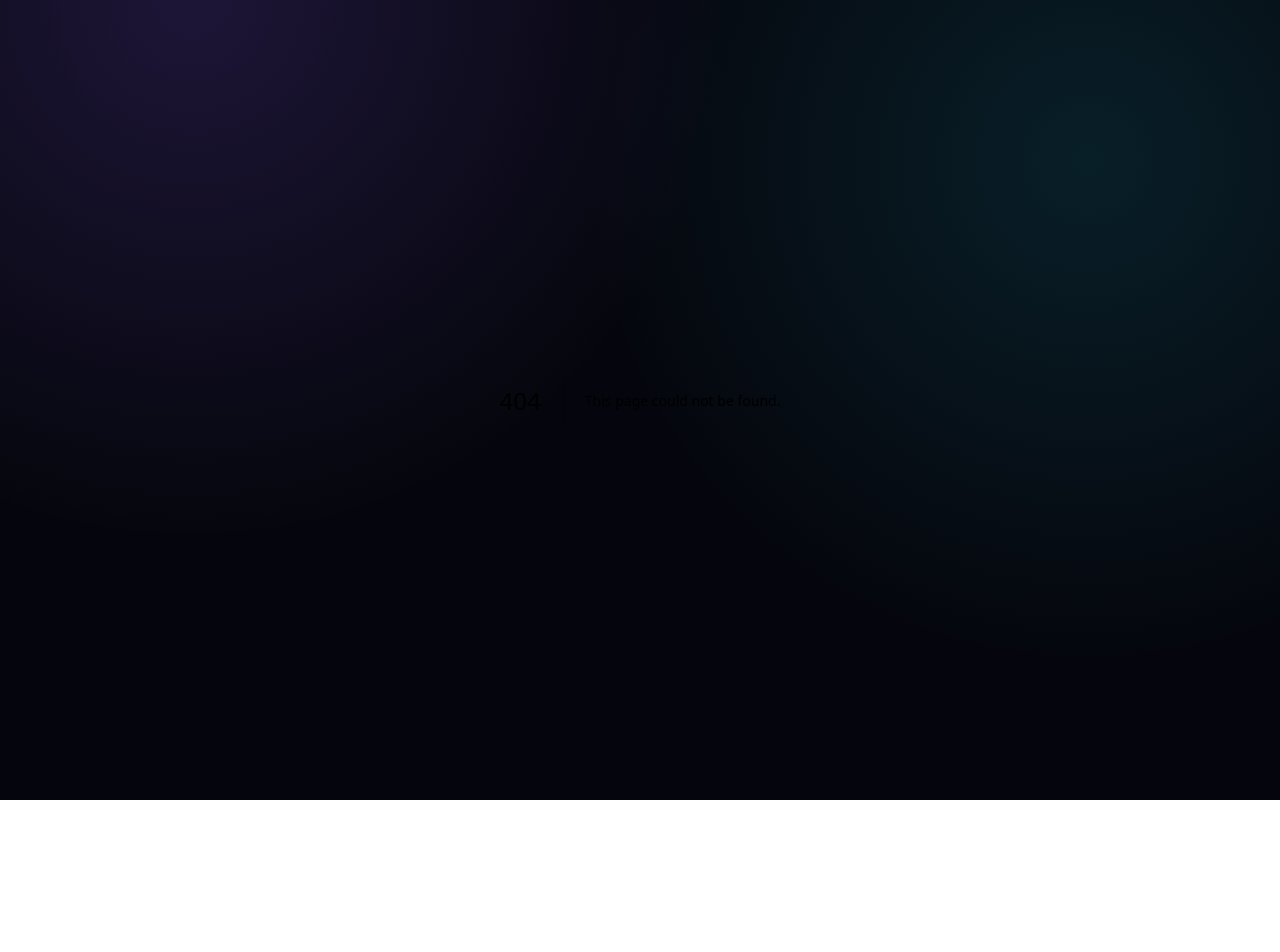
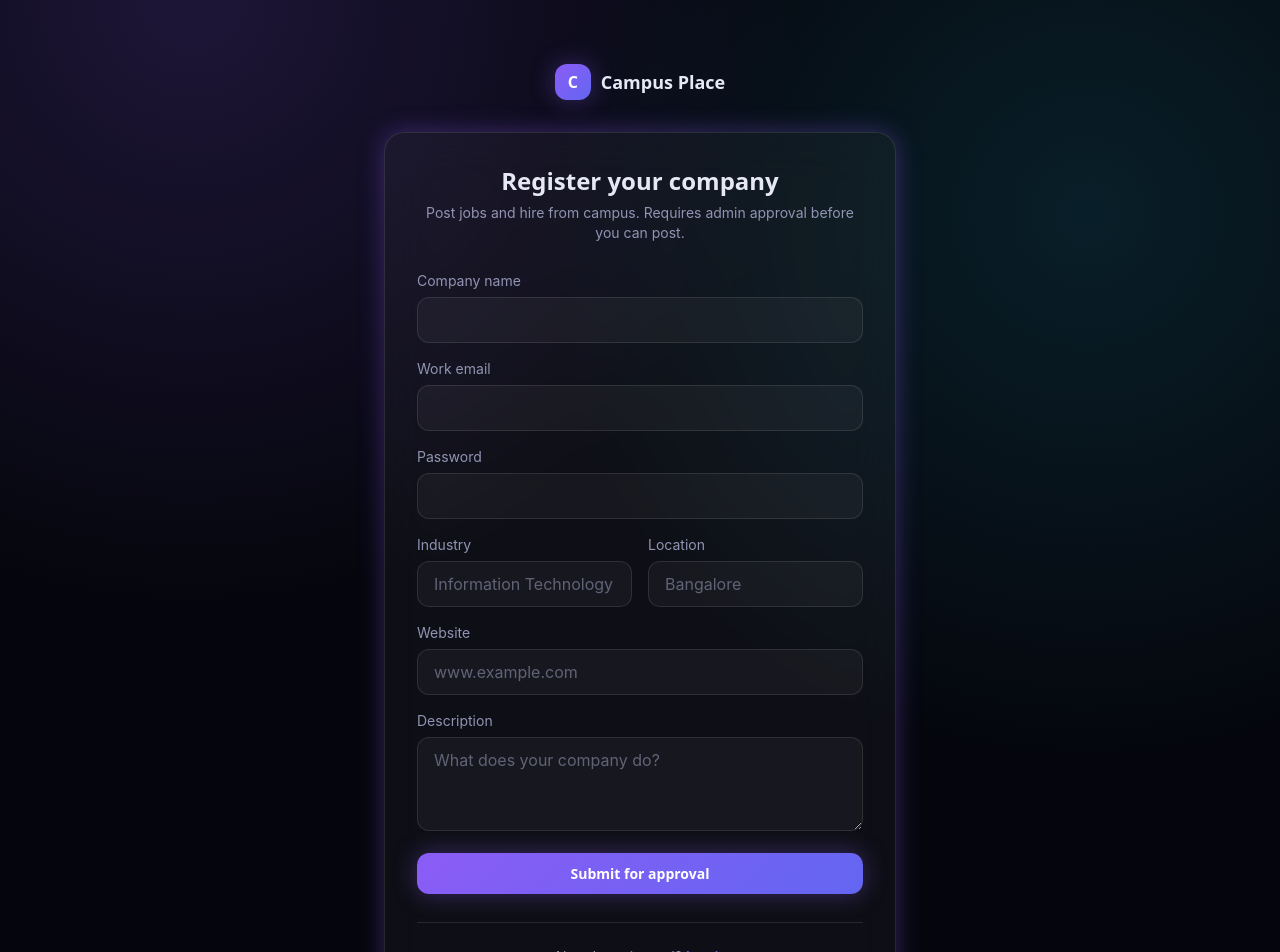
Before and after one commit to Nitish204/campus-placement-system, a Next.js app in the folder frontend/: page /register/company in a window 1280 px wide. Before the commit this address had no page. Shown: the top 952 px of the page. Before the commit the page ends 800 px from the top, so only its background shows below. Built offline with nearby package versions, Linux system fonts and the light colour scheme.

Commit message:
Create RegisterCompanyPage component for registration

```diff
--- /dev/null
+++ b/frontend/app/register/company/page.tsx
@@ -0,0 +1,73 @@
+"use client";
+import { useState } from "react";
+import Link from "next/link";
+import { useRouter } from "next/navigation";
+import { motion } from "framer-motion";
+import { GlassPanel, Button, Input, Textarea } from "@/components/ui";
+import { api } from "@/lib/api";
+import { storeAuthAndRedirect } from "@/lib/auth";
+
+export default function RegisterCompanyPage() {
+  const router = useRouter();
+  const [error, setError] = useState("");
+  const [loading, setLoading] = useState(false);
+
+  async function handleSubmit(e: React.FormEvent<HTMLFormElement>) {
+    e.preventDefault();
+    setError("");
+    setLoading(true);
+    const fd = new FormData(e.currentTarget);
+    try {
+      const res = await api.registerCompany({
+        company_name: fd.get("company_name"), email: fd.get("email"), password: fd.get("password"),
+        industry: fd.get("industry"), description: fd.get("description"),
+        website: fd.get("website"), location: fd.get("location"),
+      });
+      storeAuthAndRedirect(res.access_token, res.role, router);
+    } catch (err: any) {
+      setError(err.message || "Registration failed.");
+    } finally {
+      setLoading(false);
+    }
+  }
+
+  return (
+    <main className="min-h-screen flex items-center justify-center px-6 py-16">
+      <motion.div initial={{ opacity: 0, y: 20 }} animate={{ opacity: 1, y: 0 }} transition={{ duration: 0.5 }} className="w-full max-w-lg">
+        <Link href="/" className="flex items-center gap-2.5 justify-center mb-8">
+          <div className="w-9 h-9 rounded-xl bg-accent-gradient shadow-glow-violet flex items-center justify-center font-display font-bold text-white">C</div>
+          <span className="font-display font-bold text-lg text-ink">Campus Place</span>
+        </Link>
+
+        <GlassPanel className="p-8" glow>
+          <h1 className="font-display font-bold text-2xl text-ink text-center">Register your company</h1>
+          <p className="text-sm text-muted text-center mt-1.5 mb-7">
+            Post jobs and hire from campus. Requires admin approval before you can post.
+          </p>
+
+          {error && <p className="text-sm text-rose bg-rose/10 border border-rose/20 rounded-lg px-3 py-2 mb-5">{error}</p>}
+
+          <form onSubmit={handleSubmit} className="space-y-4">
+            <Input label="Company name" name="company_name" required />
+            <Input label="Work email" name="email" type="email" required />
+            <Input label="Password" name="password" type="password" minLength={6} required />
+            <div className="grid grid-cols-2 gap-4">
+              <Input label="Industry" name="industry" placeholder="Information Technology" required />
+              <Input label="Location" name="location" placeholder="Bangalore" required />
+            </div>
+            <Input label="Website" name="website" placeholder="www.example.com" />
+            <Textarea label="Description" name="description" rows={3} placeholder="What does your company do?" />
+
+            <Button type="submit" disabled={loading} className="w-full mt-2">
+              {loading ? "Submitting…" : "Submit for approval"}
+            </Button>
+          </form>
+
+          <div className="mt-7 pt-6 border-t border-white/10 text-center text-sm text-muted">
+            Already registered? <Link href="/login" className="text-violet font-medium hover:underline">Log in</Link>
+          </div>
+        </GlassPanel>
+      </motion.div>
+    </main>
+  );
+}
```
